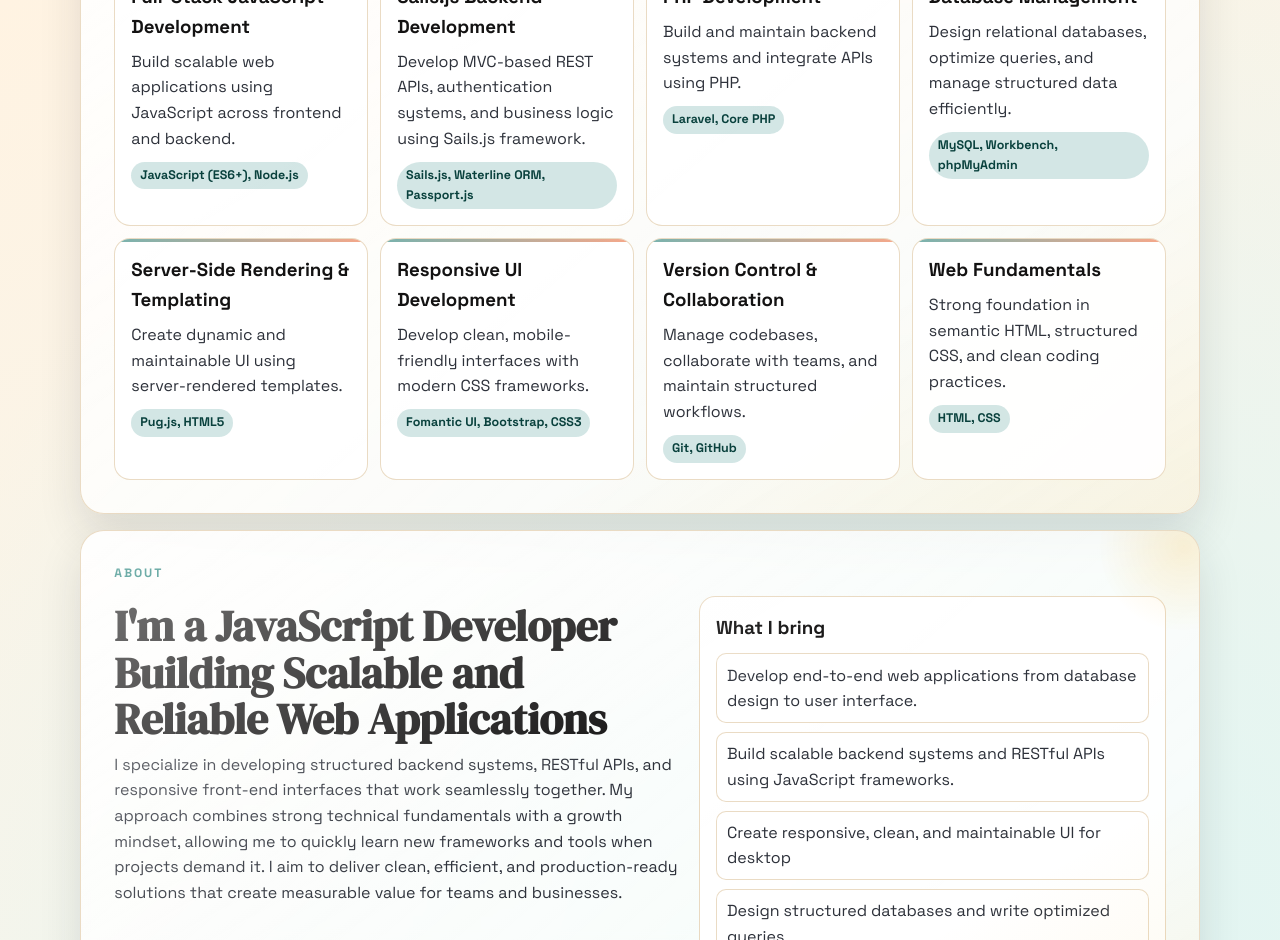
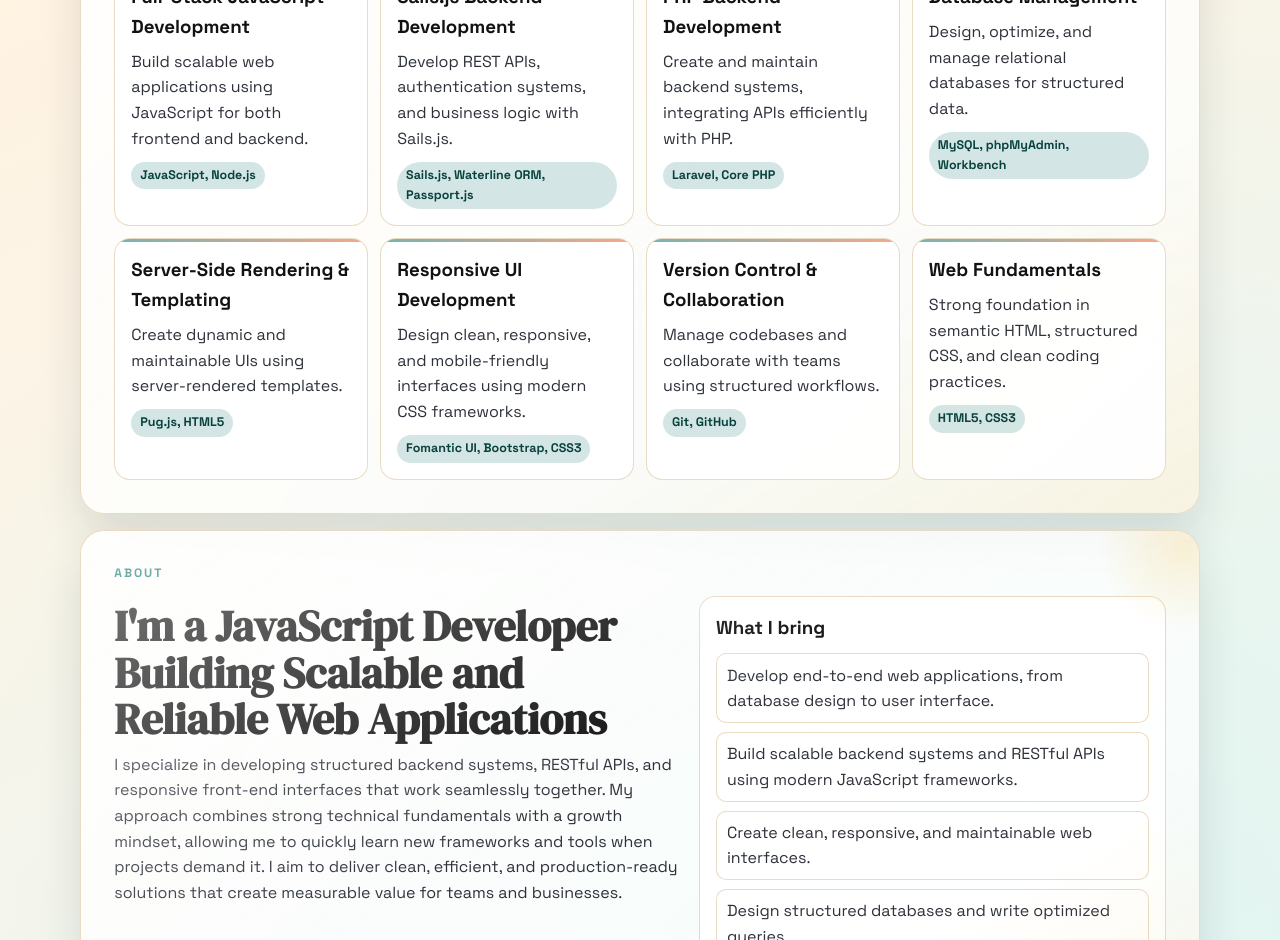
Before and after one commit to Chovvvy00/My_Portfolio, a Vue app: page / in a window 1280 px wide. Shown: the part 1860-2800 px from the top of the page. Built offline with nearby package versions, Linux system fonts and the light colour scheme.

Commit message:
Update details

```diff
--- a/src/pages/HomePage.vue
+++ b/src/pages/HomePage.vue
@@ -3,7 +3,7 @@ import { ref } from 'vue'
 
 import { useTheme } from '../composables/useTheme'
 import resumeFile from '../assets/files/resume.pdf'
-import profilePhoto from '../assets/images/profile.jpg'
+import profilePhoto from '../assets/images/profile.png'
 
 const stats = [
   { value: '2+ Years', label: 'JavaScript Developer' },
@@ -15,7 +15,7 @@ const experiences = [
   {
     role: 'Full-Stack Developer',
     company: 'City Government of Calamba',
-    period: 'Jan 2024 - Present',
+    period: 'Jan 2026 - Present',
     summary:
       'Built and maintained Information System, improving HR operations and data management.',
     stack: ['Javascript', 'Pug.js', 'Sails.js', 'Node.js', 'Fomantic UI', 'REST API'],
@@ -23,7 +23,7 @@ const experiences = [
   {
     role: 'Backend Developer',
     company: 'City Government of Calamba',
-    period: 'Apr 2023 - Dec 2024',
+    period: 'May 2023 - Dec 2025',
     summary:
       'Contributed to backend API development and database management for development of Human Resource Information System.',
     stack: ['Sails.js', 'MySQL', 'REST API'],
@@ -66,55 +66,53 @@ const projects = [
 const skills = [
   {
     name: 'Full-Stack JavaScript Development',
-    description: 'Build scalable web applications using JavaScript across frontend and backend.',
-    tools: 'JavaScript (ES6+), Node.js',
+    description: 'Build scalable web applications using JavaScript for both frontend and backend.',
+    tools: 'JavaScript, Node.js',
   },
   {
     name: 'Sails.js Backend Development',
-    description:
-      'Develop MVC-based REST APIs, authentication systems, and business logic using Sails.js framework.',
+    description: 'Develop REST APIs, authentication systems, and business logic with Sails.js.',
     tools: 'Sails.js, Waterline ORM, Passport.js',
   },
   {
-    name: 'PHP Development',
-    description: 'Build and maintain backend systems and integrate APIs using PHP.',
+    name: 'PHP Backend Development',
+    description: 'Create and maintain backend systems, integrating APIs efficiently with PHP.',
     tools: 'Laravel, Core PHP',
   },
   {
     name: 'Database Management',
-    description:
-      'Design relational databases, optimize queries, and manage structured data efficiently.',
-    tools: 'MySQL, Workbench, phpMyAdmin  ',
+    description: 'Design, optimize, and manage relational databases for structured data.',
+    tools: 'MySQL, phpMyAdmin, Workbench',
   },
   {
     name: 'Server-Side Rendering & Templating',
-    description: 'Create dynamic and maintainable UI using server-rendered templates.',
+    description: 'Create dynamic and maintainable UIs using server-rendered templates.',
     tools: 'Pug.js, HTML5',
   },
   {
     name: 'Responsive UI Development',
-    description: 'Develop clean, mobile-friendly interfaces with modern CSS frameworks.',
+    description:
+      'Design clean, responsive, and mobile-friendly interfaces using modern CSS frameworks.',
     tools: 'Fomantic UI, Bootstrap, CSS3',
   },
-
   {
     name: 'Version Control & Collaboration',
-    description: 'Manage codebases, collaborate with teams, and maintain structured workflows.',
+    description: 'Manage codebases and collaborate with teams using structured workflows.',
     tools: 'Git, GitHub',
   },
   {
     name: 'Web Fundamentals',
     description: 'Strong foundation in semantic HTML, structured CSS, and clean coding practices.',
-    tools: 'HTML, CSS',
+    tools: 'HTML5, CSS3',
   },
 ]
 
 const strengths = [
-  'Develop end-to-end web applications from database design to user interface.',
-  'Build scalable backend systems and RESTful APIs using JavaScript frameworks.',
-  'Create responsive, clean, and maintainable UI for desktop',
+  'Develop end-to-end web applications, from database design to user interface.',
+  'Build scalable backend systems and RESTful APIs using modern JavaScript frameworks.',
+  'Create clean, responsive, and maintainable web interfaces.',
   'Design structured databases and write optimized queries.',
-  'Quickly adapt to new frameworks, tools, and modern development practices.',
+  'Quickly adapt to new frameworks, tools, and development best practices.',
   'Collaborate effectively through Git workflows, pull requests, and code reviews.',
 ]
 
```
Also changed, not shown: 2 other files (tests, documents, lock files or other folders).
